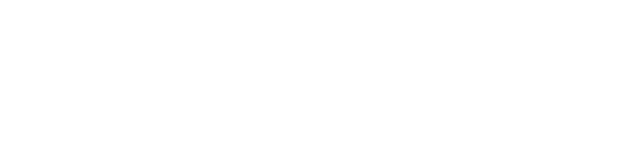
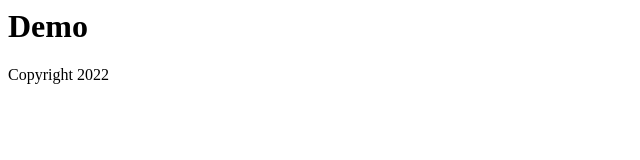
Before and after one commit to IldarMukha/teamwork-practice, a plain HTML site: page index.html in a window 1280 px wide. Shown: the whole page, without its empty margins (0-640 px from the left). Drawn offline with Linux system fonts and the light colour scheme.

Commit message:
Footer added

```diff
--- a/index.html
+++ b/index.html
@@ -6,6 +6,7 @@
     <title>Document</title>
 </head>
 <body>
-
+    <h1>Demo</h1>
+    <footer>Copyright 2022</footer>
 </body>
 </html>
```
